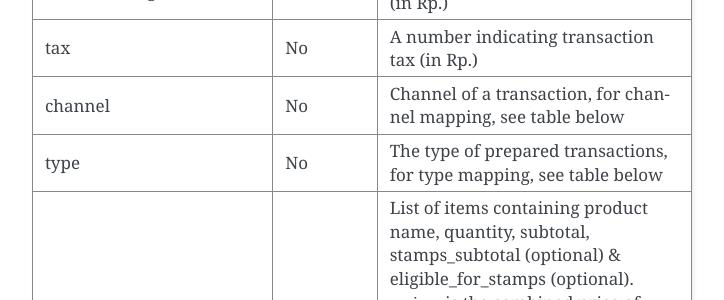
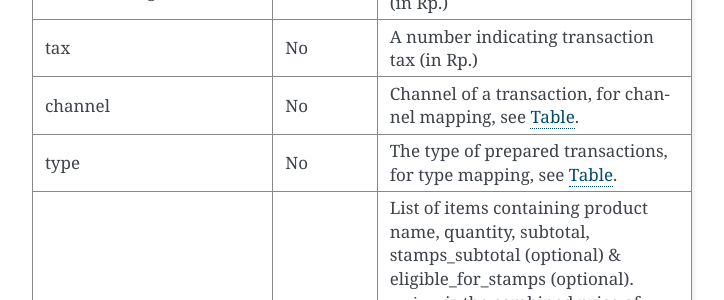
Before and after one commit to ui/stamps-api-docs, a Sphinx documentation site: the page built from source/klg_api.rst, in a window 1280 px wide and 900 px high, scrolled down 30261 px. Shown: the part 178-478 px from the top of the window, without its empty margins (388-1112 px from the left). Built offline with Sphinx 7.4.7, drawn with Linux system fonts in a browser that asks for light colours; some of the changed text lies outside the part shown.

Commit message:
update other mapping

```diff
--- a/source/klg_api.rst
+++ b/source/klg_api.rst
@@ -1372,8 +1372,8 @@ sub_total                   No          A number indicating transaction subtotal
 discount                    No          A number indicating transaction discount (in Rp.)
 service_charge              No          A number indicating service charge (in Rp.)
 tax                         No          A number indicating transaction tax (in Rp.)
-channel                     No          Channel of a transaction, for channel mapping, see table below
-type                        No          The type of prepared transactions, for type mapping, see table below
+channel                     No          Channel of a transaction, for channel mapping, see :ref:`Table <Channel Mapping>`.
+type                        No          The type of prepared transactions, for type mapping, see :ref:`Table <Type Mapping>`.
 items                       No          List of items containing product name, quantity, subtotal,
                                         stamps_subtotal (optional) & eligible_for_stamps (optional).
                                         ``price`` is the combined price of products (qty * unit price),
@@ -1848,7 +1818,6 @@ Code   Description
 5      Others
 ====== ============
 
-
 Payment Status
 ^^^^^^^^^^^^^^
 =================== ===========
```
Also changed, not shown: other parts of source/klg_api.rst (+12 -30 lines).
